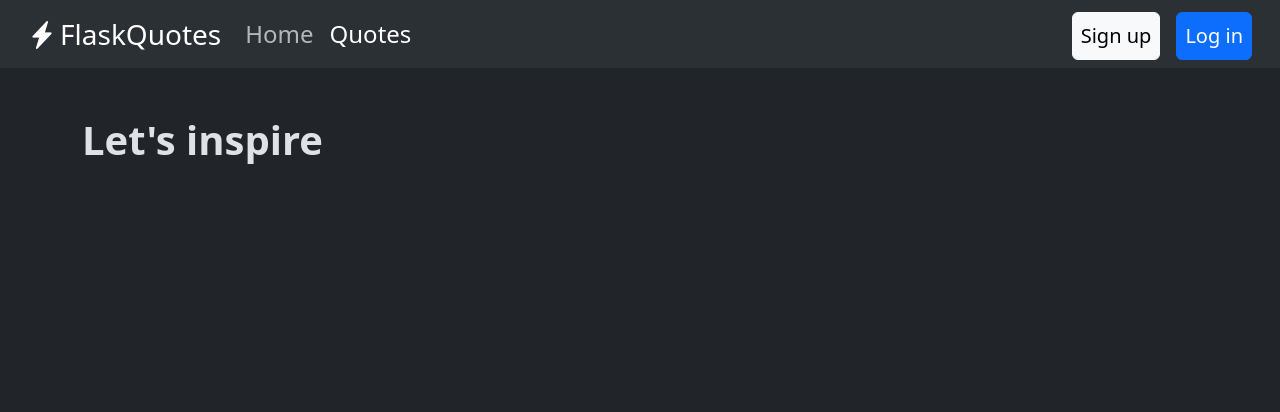
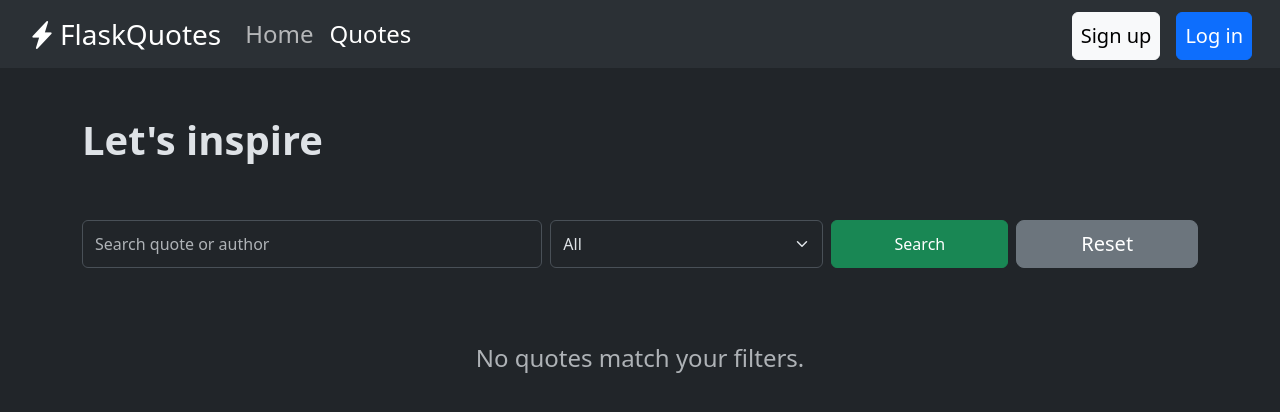
Before and after one commit to igi04/QuotesApp, a Flask app: page /quotes/all in a window 1280 px wide. Shown: the top 412 px of the page. Run offline with Flask 3, Linux system fonts and the light colour scheme; data that the repository does not hold is empty.

Commit message:
Added comments, cleaned code

```diff
--- a/app/auth/forms.py
+++ b/app/auth/forms.py
@@ -5,6 +5,7 @@ from wtforms.validators import Length, EqualTo, Email, DataRequired
 from app.models import User
 
 class RegisterForm(FlaskForm):
+    #My own validation methods
     def validate_password1(self, field):
         password = field.data
         if not re.search(r'[!@#$%^&*(),.?":{}|<>]', password):
@@ -20,6 +21,7 @@ class RegisterForm(FlaskForm):
         if email_address:
             raise ValidationError("E-mail address already exists. Try a different e-mail address")
 
+    #Structure of register form
     username = StringField(label='Username',
                            validators=[Length(min=3, max=25, message='Username should be between 3-25 characters'),
                                        DataRequired()])
@@ -33,6 +35,7 @@ class RegisterForm(FlaskForm):
     submit = SubmitField(label='Create Account')
 
 
+#Login form
 class LoginForm(FlaskForm):
     username = StringField(label="Username", validators=[DataRequired()])
     password = PasswordField(label="Password", validators=[DataRequired()])
--- a/app/config.py
+++ b/app/config.py
@@ -6,6 +6,7 @@ from celery.schedules import crontab
 load_dotenv()
 
 class Config:
+    #Base configuration
     SECRET_KEY = os.getenv("SECRET_KEY") or 'your-secret-key-fallback'
     SQLALCHEMY_DATABASE_URI = os.getenv("DATABASE_URI") or 'sqlite:///' + os.path.join(os.path.abspath(os.path.dirname(__file__)), 'instance', 'db.sqlite3')
     SQLALCHEMY_TRACK_MODIFICATIONS = False
@@ -13,6 +14,7 @@ class Config:
     PERMANENT_SESSION_LIFETIME = timedelta(minutes=30)
     SESSION_PERMANENT = False
 
+    #Mail configuration
     MAIL_SERVER = os.getenv("MAIL_SERVER") or 'smtp.googlemail.com'
     MAIL_PORT = int(os.getenv("MAIL_PORT") or 587)
     MAIL_USE_TLS = os.getenv("MAIL_USE_TLS").lower() == 'true' if os.getenv("MAIL_USE_TLS") else False
@@ -20,6 +22,7 @@ class Config:
     MAIL_PASSWORD = os.getenv("MAIL_PASSWORD")
     MAIL_DEFAULT_SENDER = os.getenv("MAIL_DEFAULT_SENDER") or 'quotesapp3@gmail.com'
 
+    #Celery configuration
     CELERY = dict(
         broker_url="redis://redis:6379/0",
         result_backend="redis://redis:6379/0",
--- a/app/extensions.py
+++ b/app/extensions.py
@@ -5,12 +5,14 @@ from flask_mail import Mail
 from celery import Celery
 from flask import Flask
 
+#Init all needed objects
 db = SQLAlchemy()
 migrate = Migrate()
 login_manager = LoginManager()
 mail = Mail()
 celery = Celery()
 
+#Flask integration with Celery (from flask docs)
 from celery import Celery, Task
 def celery_init_app(app: Flask) -> Celery:
     class FlaskTask(Task):
--- a/app/main/forms.py
+++ b/app/main/forms.py
@@ -1,6 +1,8 @@
 from flask_wtf import FlaskForm
 from wtforms import BooleanField, TimeField, SubmitField, SelectField
 from wtforms.validators import Optional
+
+#Mailer Settings Form
 class MailerSettingsForm(FlaskForm):
     daily_quote_enabled = BooleanField('Enable daily mails')
     daily_quote_time = TimeField("Preferred delivery time", validators=[Optional()])
--- a/app/models.py
+++ b/app/models.py
@@ -4,11 +4,13 @@ from werkzeug.security import generate_password_hash, check_password_hash
 from app.extensions import db
 from sqlalchemy import Column, Integer, String, ForeignKey, Text, Boolean, Time
 
+#Likes helping table
 likes = db.Table('likes',
                  Column('user_id', Integer, ForeignKey('user.id')),
                  Column('quote_id', Integer, ForeignKey('quote.id'))
                  )
 
+#User table
 class User(UserMixin, db.Model):
     id = Column(Integer, primary_key=True)
     username = Column(String(50), unique=True, nullable=False)
@@ -21,6 +23,7 @@ class User(UserMixin, db.Model):
     quotes = db.relationship('Quote', backref='author', lazy=True)
     liked_quotes = db.relationship('Quote', secondary=likes, backref=backref('liked_by', lazy='dynamic'),lazy='dynamic')
 
+    #Work of hashing password
     @property
     def password(self):
         return self.password
@@ -32,6 +35,7 @@ class User(UserMixin, db.Model):
     def check_password(self, password):
         return check_password_hash(self.password_hash, password)
 
+#Quote table
 class Quote(db.Model):
     id = Column(Integer, primary_key=True)
     content = Column(Text, nullable=False)
--- a/app/quotes/forms.py
+++ b/app/quotes/forms.py
@@ -1,9 +1,8 @@
 from flask_wtf import FlaskForm
 from wtforms import StringField, SubmitField, SelectField
 from wtforms.validators import DataRequired
-from app.models import Quote, User
 
-
+#Add quote form
 class AddQuote(FlaskForm):
     content = StringField(label="Quote", validators=[DataRequired()])
     author_name = StringField(label="Author of the quote", validators=[DataRequired()])
@@ -20,3 +19,18 @@ class AddQuote(FlaskForm):
     is_private = SelectField(label="Visibility",
                              choices=[('True', 'Private (only you)'), ('False', 'Public (everyone)')])
     add_quote = SubmitField(label="Add quote")
+
+#Filter quotes form
+class FilterQuotes(FlaskForm):
+    phrase = StringField(label="Enter phrase to filter by")
+    select_category = SelectField(label="Filter by category", choices=[
+        ('all', 'All'),
+        ('motivation', 'Motivation'),
+        ('success', 'Success'),
+        ('relationships', 'Relationships'),
+        ('love', 'Love'),
+        ('life', 'Life'),
+        ('happiness', 'Happiness'),
+        ('philosophy', 'Philosophy'),
+    ], default='all')
+    submit_searching = SubmitField(label="Search")
--- a/app/quotes/routes.py
+++ b/app/quotes/routes.py
@@ -1,15 +1,35 @@
+from os import abort
 from flask import render_template, redirect, flash, url_for, request
 from flask_login import login_required, current_user
 from . import quotes
-from .forms import AddQuote
+from .forms import AddQuote, FilterQuotes
 from app.models import Quote
 from app import db
+from sqlalchemy import or_
 
+#Quotes page with all quotes
 @quotes.route('/all')
 def quotes_page():
-    all_quotes = Quote.query.filter_by(is_private=False).all()
-    return render_template('quotes/all_quotes.html', quotes=all_quotes)
+    query = Quote.query.filter_by(is_private=False)
+    form = FilterQuotes(request.args)
 
+    #Work of filtering and sorting quotes
+    if form.phrase.data:
+        query = query.filter(
+            or_(
+                Quote.content.ilike(f"%{form.phrase.data}%"),
+                Quote.author_name.ilike(f"%{form.phrase.data}%"),
+            )
+        )
+    if form.select_category.data != 'all':
+        query = query.filter_by(category=form.select_category.data)
+
+
+    #Give all quotes after filters to final template
+    all_quotes = query.all()
+    return render_template('quotes/all_quotes.html', quotes=all_quotes, form=form)
+
+#Add quote page (after clicked button "add quote"
 @quotes.route('/add', methods=['GET', 'POST'])
 @login_required
 def add_quote_page():
@@ -24,14 +44,45 @@ def add_quote_page():
         db.session.commit()
         flash(["You added your own quote"], category='success')
         return redirect(url_for("quotes.quotes_page"))
+
     return render_template('quotes/add_quote.html', form=form)
 
+#Page of quotes added by specific user
 @quotes.route('/my-quotes')
 @login_required
 def user_quotes():
     private_quotes = Quote.query.filter_by(user_id=current_user.id).all()
     return render_template('quotes/my_quotes.html', quotes=private_quotes)
 
+#Work of deleting specific quote
+@quotes.route('/quote/<int:quote_id>/delete', methods=['GET', 'POST'])
+@login_required
+def delete_quote(quote_id):
+    quote = Quote.query.get_or_404(quote_id)
+    if quote.user_id != current_user.id:
+        abort(403)
+
+    db.session.delete(quote)
+    db.session.commit()
+
+    flash(["Quote deleted successfully."], "danger")
+    return redirect(request.referrer or url_for('quotes.user_quotes'))
+
+#Work of changing visibility of specific quote
+@quotes.route('/quote/<int:quote_id>/toggle_visibility', methods=['GET','POST'])
+@login_required
+def toggle_visibility(quote_id):
+    quote = Quote.query.get_or_404(quote_id)
+    if quote.user_id != current_user.id:
+        abort(403)
+
+    quote.is_private = not quote.is_private
+    db.session.commit()
+
+    flash(["Quote visibility updated!"], "success")
+    return redirect(request.referrer or url_for('quotes.user_quotes'))
+
+#Work of liking quote
 @quotes.route('/like/<int:quote_id>', methods=['GET', 'POST'])
 @login_required
 def like_quote(quote_id):
@@ -48,6 +99,7 @@ def like_quote(quote_id):
     db.session.commit()
     return redirect(request.referrer or url_for('quotes.quotes_page'))
 
+#Quotes liked by specific user page
 @quotes.route('/liked-quotes')
 @login_required
 def liked_quotes():
--- a/app/templates/quotes/all_quotes.html
+++ b/app/templates/quotes/all_quotes.html
@@ -10,16 +10,31 @@ active
 
 {% block content %}
 <div class="container text-center">
-    <div class="d-flex justify-content-between align-items-center mt-5 mb-3">
+    <div class="d-flex justify-content-between align-items-center mt-5 mb-5">
         <h1 class="fw-bold fs-1">Let's inspire</h1>
         {% if current_user.is_authenticated %}
+        <div class="row col-md-3">
         <a href="{{ url_for('quotes.add_quote_page') }}" class="btn btn-primary btn-lg">
             <i class="bi bi-plus-circle me-1"></i> Add Quote
         </a>
+            </div>
         {% endif %}
     </div>
 
-    <div class="row row-cols-1 row-cols-md-2 g-4 mt-4">
+    <form method="GET" action="{{ url_for('quotes.quotes_page') }}" class="row g-2 mb-4">
+        <div class="col-md-5 d-flex justify-content-center">
+            {{ form.phrase(class="form-control", placeholder="Search quote or author") }}
+        </div>
+        <div class="col-md-3 d-flex justify-content-center">
+            {{ form.select_category(class="form-select") }}
+        </div>
+        <div class="col-md-4 d-flex gap-2">
+            {{ form.submit_searching(class="btn btn-success w-100") }}
+            <a href="{{ url_for('quotes.quotes_page') }}" class="btn btn-secondary w-100 btn-lg">Reset</a>
+        </div>
+    </form>
+
+    <div class="row row-cols-1 row-cols-md-2 g-4 mt-4 mb-5">
         {% for quote in quotes %}
         <div class="col">
             <div class="card h-100 shadow-sm border-0">
@@ -31,10 +46,9 @@ active
                     <div class="d-flex justify-content-between align-items-center">
                         <form method="POST" action="{{ url_for('quotes.like_quote', quote_id=quote.id) }}">
                             <button type="submit" class="btn btn-outline-danger border-0 p-0 fs-4">
-                                 <i class="bi bi-heart{{ '-fill' if current_user in quote.liked_by else '' }} "></i>
+                                <i class="bi bi-heart{{ '-fill' if current_user in quote.liked_by else '' }}"></i>
                             </button>
                         </form>
-
                         <figcaption class="blockquote-footer text-end mt-3 fs-4">
                             <cite>{{ quote.author_name }}</cite>
                         </figcaption>
@@ -44,5 +58,9 @@ active
         </div>
         {% endfor %}
     </div>
+
+    {% if not quotes %}
+    <p class="mt-5 fs-4 text-muted">No quotes match your filters.</p>
+    {% endif %}
 </div>
 {% endblock %}
```
Also changed, not shown: app/auth/routes.py (+5 -2 lines), app/main/routes.py (+7 -5 lines), app/tasks.py (+10 -4 lines), app/templates/quotes/my_quotes.html (+29 -7 lines), requirements.txt (+10 -5 lines), README.md (added), app/templates/main/home.html (renamed from app/templates/home.html), instance/db.sqlite3, 2 other files.
